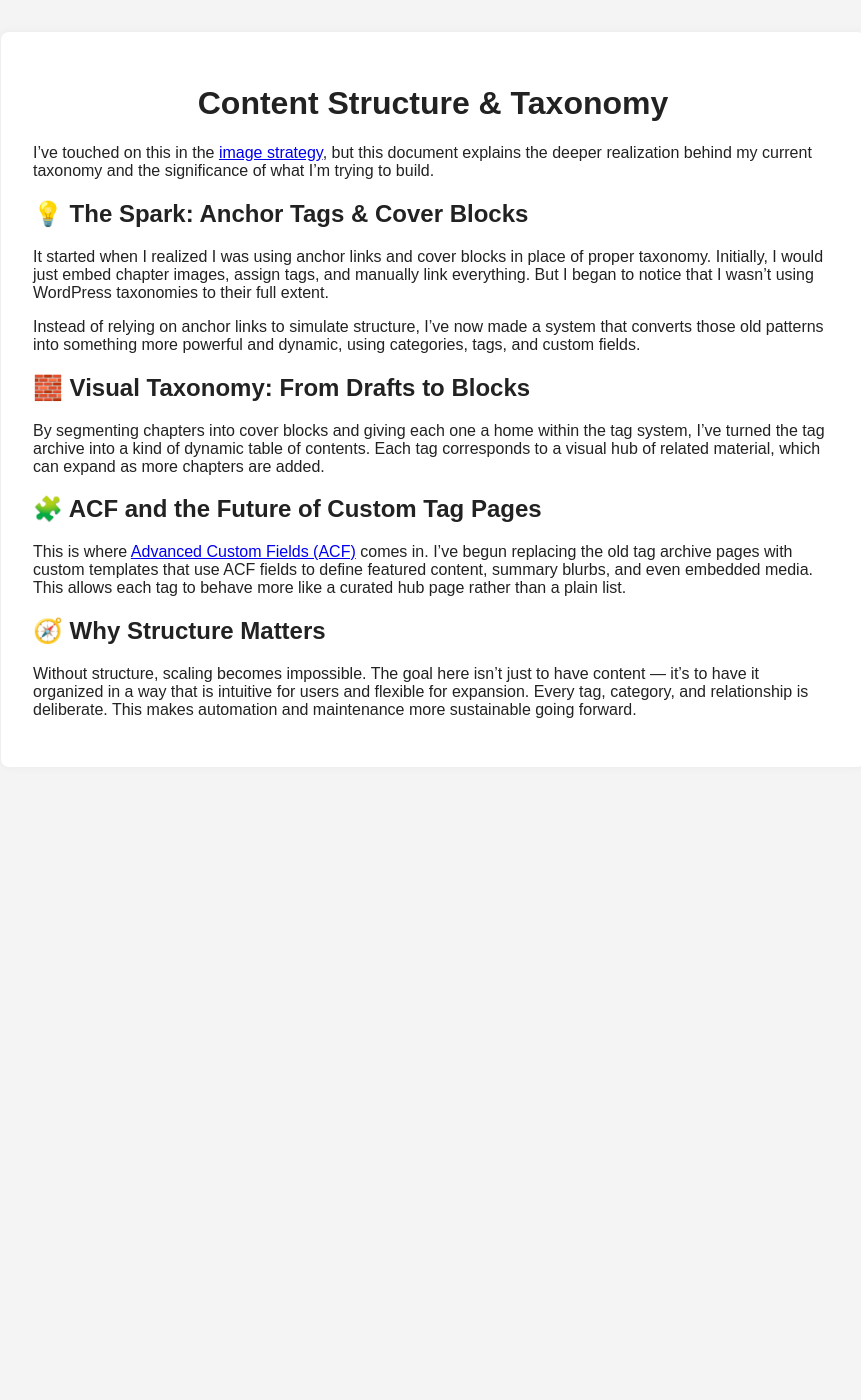
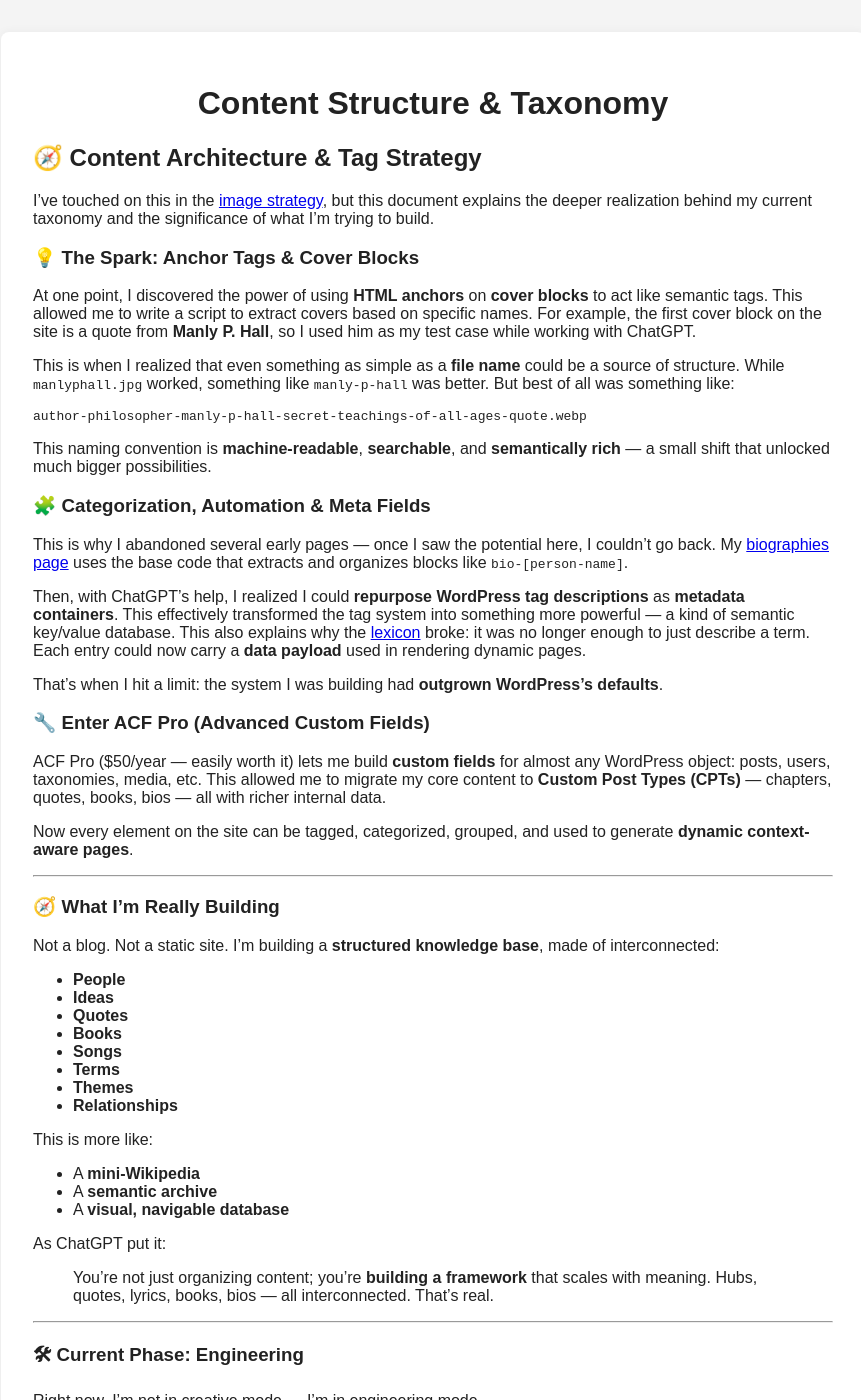
Before and after one commit to stationaryreality/Wordpress-Customization, a Jekyll site: the page built from docs/taxonomy.md, in a window 1280 px wide and 1400 px high. Shown: the whole window, without its empty margins (207-1068 px from the left). Built offline with Jekyll 4.4.1, drawn with Linux system fonts in a browser that asks for light colours; some of the changed text lies outside the part shown.

Commit message:
restored taxonomy.md

````diff
--- a/docs/taxonomy.md
+++ b/docs/taxonomy.md
@@ -3,22 +3,114 @@ layout: default
 title: Content Structure & Taxonomy
 ---
 
+## 🧭 Content Architecture & Tag Strategy
+
 I’ve touched on this in the [image strategy](/image-strategy), but this document explains the deeper realization behind my current taxonomy and the significance of what I’m trying to build.
 
-## 💡 The Spark: Anchor Tags & Cover Blocks
+### 💡 The Spark: Anchor Tags & Cover Blocks
 
-It started when I realized I was using anchor links and cover blocks in place of proper taxonomy. Initially, I would just embed chapter images, assign tags, and manually link everything. But I began to notice that I wasn’t using WordPress taxonomies to their full extent.
+At one point, I discovered the power of using **HTML anchors** on **cover blocks** to act like semantic tags. This allowed me to write a script to extract covers based on specific names. For example, the first cover block on the site is a quote from **Manly P. Hall**, so I used him as my test case while working with ChatGPT.
 
-Instead of relying on anchor links to simulate structure, I’ve now made a system that converts those old patterns into something more powerful and dynamic, using categories, tags, and custom fields.
+This is when I realized that even something as simple as a **file name** could be a source of structure. While `manlyphall.jpg` worked, something like `manly-p-hall` was better. But best of all was something like:
 
-## 🧱 Visual Taxonomy: From Drafts to Blocks
+```
+author-philosopher-manly-p-hall-secret-teachings-of-all-ages-quote.webp
+```
 
-By segmenting chapters into cover blocks and giving each one a home within the tag system, I’ve turned the tag archive into a kind of dynamic table of contents. Each tag corresponds to a visual hub of related material, which can expand as more chapters are added.
+This naming convention is **machine-readable**, **searchable**, and **semantically rich** — a small shift that unlocked much bigger possibilities.
 
-## 🧩 ACF and the Future of Custom Tag Pages
+### 🧩 Categorization, Automation & Meta Fields
 
-This is where [Advanced Custom Fields (ACF)](https://www.advancedcustomfields.com/) comes in. I’ve begun replacing the old tag archive pages with custom templates that use ACF fields to define featured content, summary blurbs, and even embedded media. This allows each tag to behave more like a curated hub page rather than a plain list.
+This is why I abandoned several early pages — once I saw the potential here, I couldn’t go back. My [biographies page](/biographies) uses the base code that extracts and organizes blocks like `bio-[person-name]`.
 
-## 🧭 Why Structure Matters
+Then, with ChatGPT’s help, I realized I could **repurpose WordPress tag descriptions** as **metadata containers**. This effectively transformed the tag system into something more powerful — a kind of semantic key/value database. This also explains why the [lexicon](/lexicon) broke: it was no longer enough to just describe a term. Each entry could now carry a **data payload** used in rendering dynamic pages.
 
-Without structure, scaling becomes impossible. The goal here isn’t just to have content — it’s to have it organized in a way that is intuitive for users and flexible for expansion. Every tag, category, and relationship is deliberate. This makes automation and maintenance more sustainable going forward.
+That’s when I hit a limit: the system I was building had **outgrown WordPress’s defaults**.
+
+### 🔧 Enter ACF Pro (Advanced Custom Fields)
+
+ACF Pro (\$50/year — easily worth it) lets me build **custom fields** for almost any WordPress object: posts, users, taxonomies, media, etc. This allowed me to migrate my core content to **Custom Post Types (CPTs)** — chapters, quotes, books, bios — all with richer internal data.
+
+Now every element on the site can be tagged, categorized, grouped, and used to generate **dynamic context-aware pages**.
+
+---
+
+### 🧭 What I'm Really Building
+
+Not a blog.
+Not a static site.
+I’m building a **structured knowledge base**, made of interconnected:
+
+* **People**
+* **Ideas**
+* **Quotes**
+* **Books**
+* **Songs**
+* **Terms**
+* **Themes**
+* **Relationships**
+
+This is more like:
+
+* A **mini-Wikipedia**
+* A **semantic archive**
+* A **visual, navigable database**
+
+As ChatGPT put it:
+
+> You're not just organizing content; you're **building a framework** that scales with meaning. Hubs, quotes, lyrics, books, bios — all interconnected. That’s real.
+
+---
+
+### 🛠 Current Phase: Engineering
+
+Right now, I’m not in creative mode — I’m in engineering mode.
+
+There are nearly 30 unpublished posts in draft status, many of which are intended to become public drafts. I’m only beginning to add **book excerpts**, and I haven’t even scratched the surface of **content threading** or **knowledge gap mapping**.
+
+But I know this system is worth building now, because once it’s in place, the creative phase will scale effortlessly. I’ll be able to:
+
+* Auto-generate quote lists by philosopher
+* Link definitions to all mentions across the site
+* Pull references from books, lyrics, essays
+* Auto-build artist, thinker, or concept **hub pages**
+
+---
+
+### 🔁 Dynamic Tags as Contextual Hubs
+
+Currently, clicking a tag shows all chapters tagged with that topic. But once this system is fully in place, **clicking a tag** like `manly-p-hall` will show:
+
+* His **wiki-style bio**
+* **Quotes** he’s cited in
+* **Books** he wrote or that mention him
+* **Relevant chapters**, essays, or themes
+
+And it doesn’t stop there. Tags like `neoplatonism` will pull:
+
+* A definition (via the philosophical dictionary CPT)
+* Quotes from any philosopher tagged with it
+* Books discussing it (even if not yet cited — they can be indexed anyway)
+* Related music lyrics or thematic connections
+
+Some tags will become **hub pages** — top-level aggregators that act like topic portals. Others will simply provide lightweight, dynamic context. Either way, the user can traverse ideas instead of just reading isolated posts.
+
+---
+
+### 🌐 Extending the Model
+
+This system scales beyond philosophers and schools of thought:
+
+* Bands → group lyrics, genres, influences
+* Books → link to every referenced quote
+* Themes → interconnect music, essays, and visual symbols
+
+The taxonomy system, combined with ACF and CPTs, means every unit of content can function as both **node and metadata**.
+
+---
+
+### 🙏 ChatGPT’s Role
+
+Without ChatGPT, I wouldn’t have conceptualized this system — at least not as quickly or cleanly. It helped me zoom out, see the architecture, and recognize that what I was building was **not just a site**, but a **framework for knowledge**.
+
+---
````
